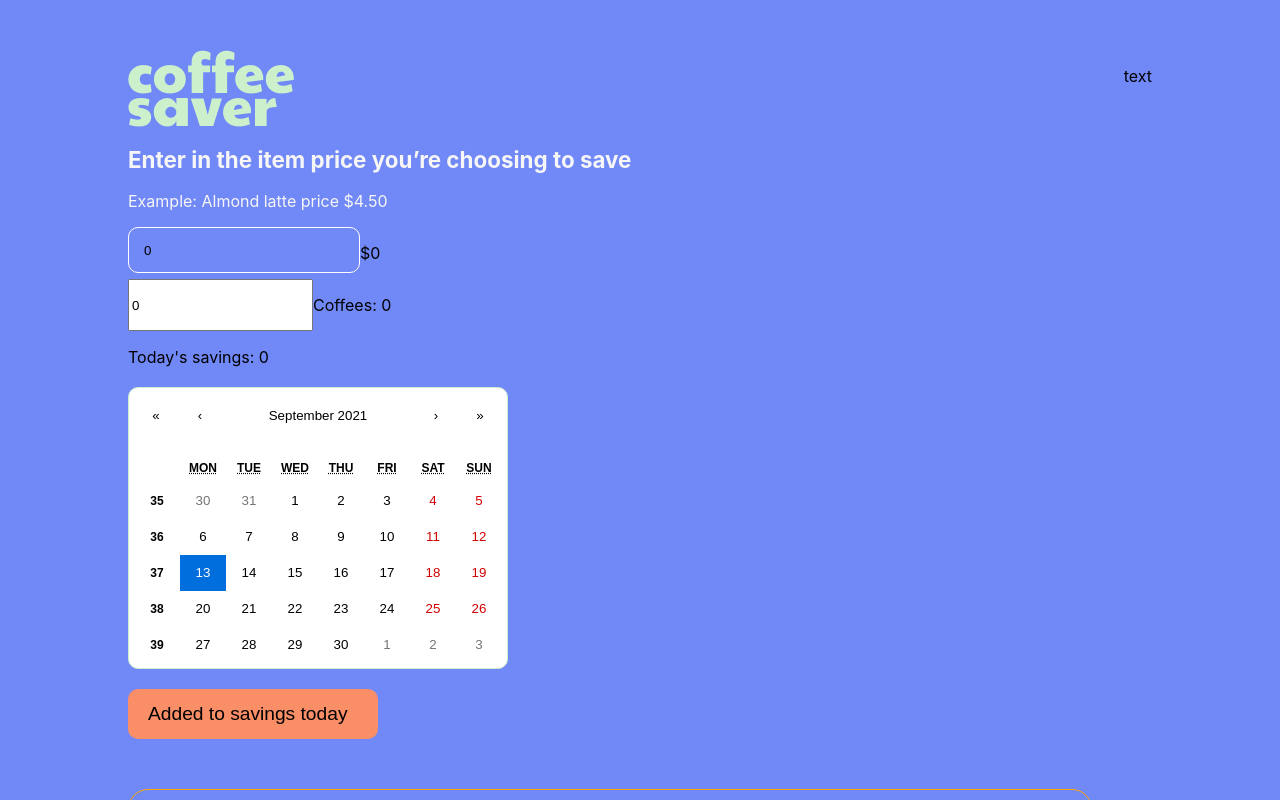
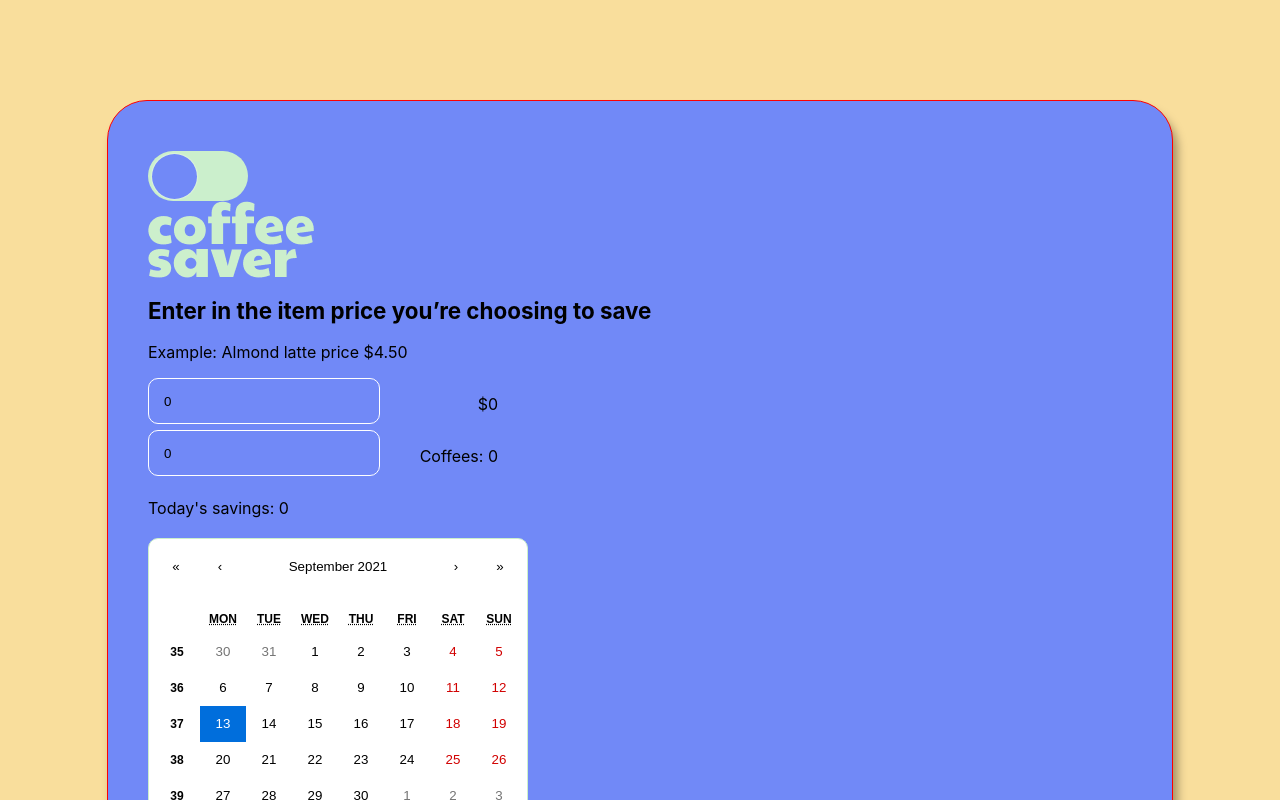
Before and after one commit to Shell111/CoffeeSaver, a React (Create React App) app: page / in a window 1280 px wide. Shown: the top 800 px of the page. Built offline with nearby package versions, Linux system fonts and the light colour scheme.

Commit message:
added dark mode component and css, edits to coffee input, confirm button, header, input and layout

```diff
--- a/src/components/CoffeeInput.css
+++ b/src/components/CoffeeInput.css
@@ -1,8 +1,14 @@
 
-.input__section {
+/* .input__section {
   display: flex;
-}
+} */
 
-input__section--text {
+/* input__section--text {
   margin-left: 10px;
-}
+  width: 200px;
+  height: 30px;
+  border-radius: 10px;
+  padding: 7px 15px;
+  background-color: #7189F7;
+  border: 1px solid white;
+} */
--- a/src/components/CoffeeInput.js
+++ b/src/components/CoffeeInput.js
@@ -1,5 +1,5 @@
 
-import './CoffeeInput.css'
+// import './CoffeeInput.css'
 import './InputAmount.css'
 
 export function CoffeeInput({coffeeAmount, onChange}){
@@ -11,8 +11,8 @@ export function CoffeeInput({coffeeAmount, onChange}){
 
           <input value={coffeeAmount}
             onChange={onChange}
-            className="input__section--text"
-            type="number"
+            className="input__section--field"
+            type="text"
             placeholder="How many coffees are you saving?"
           />
           <p className="input__section--text">Coffees: {coffeeAmount}</p>
--- a/src/components/CoffeeSaverApp.js
+++ b/src/components/CoffeeSaverApp.js
@@ -2,6 +2,7 @@ import './Layout.css'
 import 'react-calendar/dist/Calendar.css';
 import './Calendar.css'
 import './Total.css'
+import './DarkMode.css'
 
 import React, { useState } from 'react';
 
@@ -12,6 +13,7 @@ import Calendar from 'react-calendar'
 import { ConfirmButton } from './ConfirmButton'
 import { Total } from './Total'
 import { CoffeeInput } from './CoffeeInput'
+import DarkMode from './DarkMode'
 
 
 export function CoffeeSaverApp(){
@@ -25,9 +27,11 @@ export function CoffeeSaverApp(){
 
 
   return(
-    <div className="page">
-      <Header/>
-      <Intro/>
+    <div className="page page__dark ">
+      <DarkMode/>
+        <Header />
+        <Intro/>
+
       <InputAmount
         amountInput={amountInput}
         onChange={(e) => setAmountInput(e.target.value)}
@@ -45,7 +49,7 @@ export function CoffeeSaverApp(){
             showWeekNumbers
             value={value}
           />
-        </main>
+      </main>
 
       <ConfirmButton text={'Added to savings today'}
           onClick={(e) => {
--- a/src/components/ConfirmButton.js
+++ b/src/components/ConfirmButton.js
@@ -7,7 +7,7 @@ export function ConfirmButton({onClick, text}){
       <div className="confirm__button">
         <button className="confirm__button--btn" onClick={() =>{
           onClick()
-        }} >{text}</button>
+        }} >{text}: </button>
       </div>
     </div>
   )
--- /dev/null
+++ b/src/components/DarkMode.css
@@ -0,0 +1,61 @@
+#darkMode {
+  /* width: 45px;
+  height: 45px;
+  background-color: rgb(122, 81, 237);
+  border-radius: 50%;
+  border: none; */
+
+  height: 50px;
+  width: 100px;
+  border-radius: 50px;
+  display: flex;
+  justify-content: flex-end;
+  background-color: #CBEFCC;
+  position: relative;
+  cursor: pointer;
+}
+
+/* #darkMode.dark {
+  background-color: blue
+} */
+
+.toggle__notch {
+  height: 45px;
+  width: 45px;
+  border-radius: 50%;
+  background-color: #7189F7;
+  position: absolute;
+  top: 3px;
+  left: 4px;
+  box-shadow: 0 0 2px white;
+  transition: all 0.3s ease;
+}
+
+.toggle__notch:hover {
+  background-color: #F98E67;
+  transform: translate(50px, 0)
+}
+
+/* Light theme - Yellow body background */
+body.light {
+  background-color: rgb(249, 222, 156);
+  color: black;
+}
+
+.light .intro__section--heading{
+  color: black;
+}
+
+.light .page__text {
+  color: black;
+}
+
+/* Dark theme - Blue body background */
+body.dark {
+  background-color: #7189F7;
+  /* color: yellow */
+}
+
+.dark .page {
+  background-color:#8ba0fa;
+}
--- /dev/null
+++ b/src/components/DarkMode.js
@@ -0,0 +1,46 @@
+import './DarkMode.css'
+
+const DarkMode = () => {
+  let clickedClass = 'clicked'
+  const body = document.body
+  const lightTheme = 'light'
+  const darkTheme = 'dark'
+  let theme
+
+  if (localStorage) {
+    theme = localStorage.getItem('theme')
+  }
+
+  if (theme === lightTheme || theme === darkTheme) {
+    body.classList.add(theme)
+  } else {
+    body.classList.add(lightTheme)
+  }
+
+  const toggleTheme = (e) => {
+    if (theme === darkTheme) {
+      body.classList.replace(darkTheme, lightTheme)
+      e.target.classList.remove(clickedClass)
+      localStorage.setItem('theme', 'light')
+      theme = lightTheme
+    } else {
+      body.classList.replace(lightTheme, darkTheme)
+      e.target.classList.remove(clickedClass)
+      localStorage.setItem('theme', 'dark')
+      theme = darkTheme
+    }
+  }
+
+  return (
+    <div
+      className={theme === 'dark' ? clickedClass : ''}
+      id="darkMode"
+      onClick={(e) => toggleTheme(e)}
+    >
+      <div className="toggle__notch"></div>
+    </div>
+  )
+}
+
+
+export default DarkMode
--- a/src/components/Header.js
+++ b/src/components/Header.js
@@ -3,12 +3,16 @@
 import './Header.css'
 import coffee_saver from '../images/coffee_saver.png'
 
+// import React, { useState } from 'react';
+
+
 export function Header(){
+
+
   return(
     <div className="header">
       <div className="header__nav">
         <img src={coffee_saver} alt="" />
-        <p>text</p>
       </div>
     </div>
   )
--- a/src/components/InputAmount.css
+++ b/src/components/InputAmount.css
@@ -1,10 +1,12 @@
 
 .input__section {
-  /* border: 1px solid red; */
+  display: flex;
+  justify-content: space-between;
+  width: 350px;
 }
 
 
-.input__form--field {
+.input__section--field {
   width: 200px;
   height: 30px;
   border-radius: 10px;
@@ -13,6 +15,10 @@
   border: 1px solid white;
 }
 
-.input__form--field::placeholder {
+.input__section--field::placeholder {
   color: white;
 }
+
+.input__section--text {
+
+}
--- a/src/components/InputAmount.js
+++ b/src/components/InputAmount.js
@@ -11,8 +11,8 @@ export function InputAmount({amountInput, onChange}){
 
           <input value={amountInput}
             onChange={onChange}
-            className="input__form--field"
-            type="number"
+            className="input__section--field"
+            type="text"
             placeholder="Enter amount here"
           />
           <p>${amountInput}</p>
--- a/src/components/Layout.css
+++ b/src/components/Layout.css
@@ -1,12 +1,25 @@
 body {
-  background-color: #7189F7;
+  /* background-color: #7189F7; */
+  padding: 100px 0;
 }
 
 .page {
   width: 80%;
   margin: 0 auto;
-  padding-top: 50px;
+  padding: 50px 0 40px 40px;
+  border: 1px solid red;
+  border-radius: 40px;
+  background-color: #7189F7;
+  /* background-color: rgba(140, 159, 245, 0.5); */
+  /* box-shadow: 3.2px 6.4px 6.4px hsl(0deg 0% 0% / 0.20); */
+  box-shadow: 4.7px 9.4px 9.4px hsl(0deg 0% 0% / 0.35);
+
+
 }
+
+/* .page__dark {
+  background-color: #323a5e;
+} */
 
 .page__text {
   color: rgb(247, 246, 246)
```
